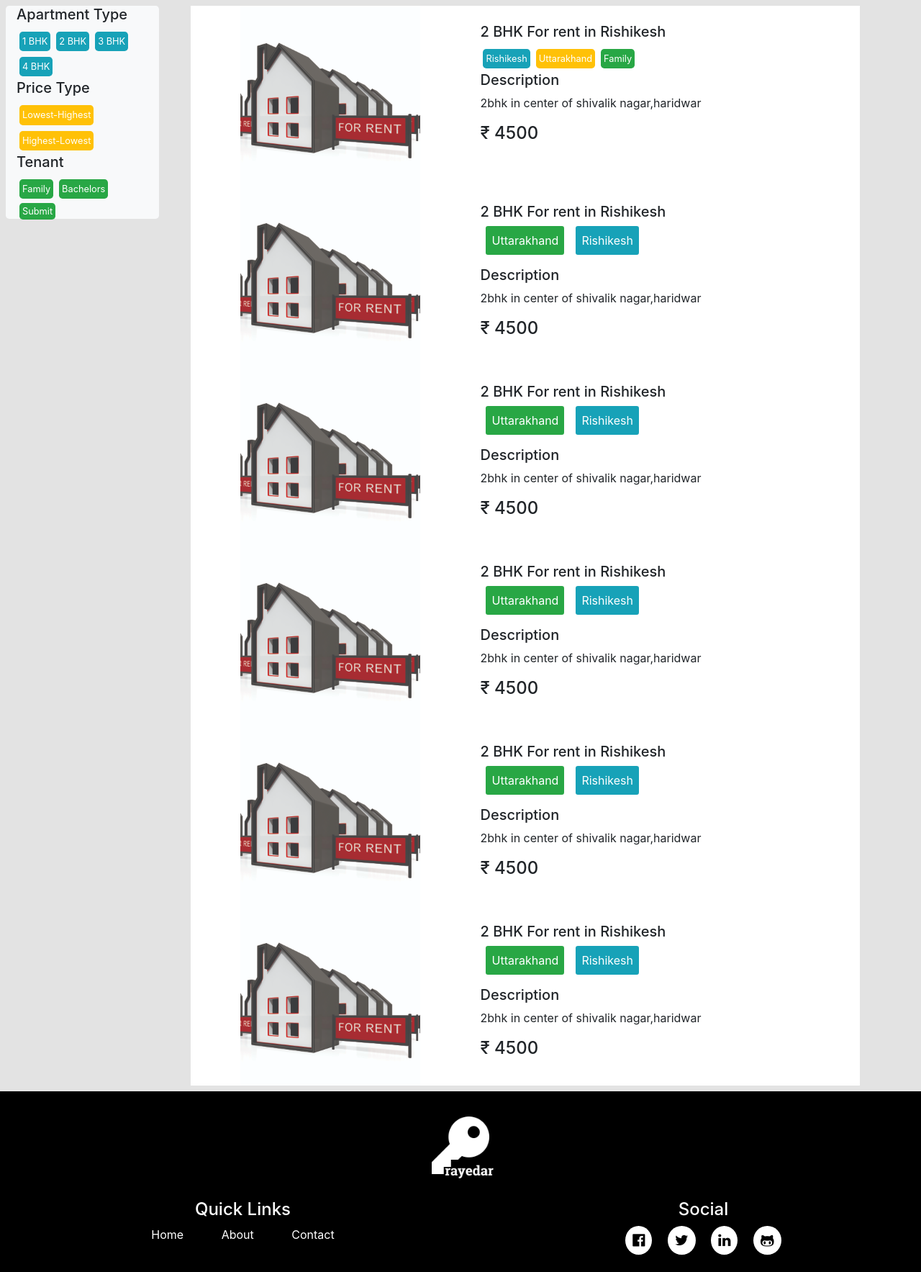
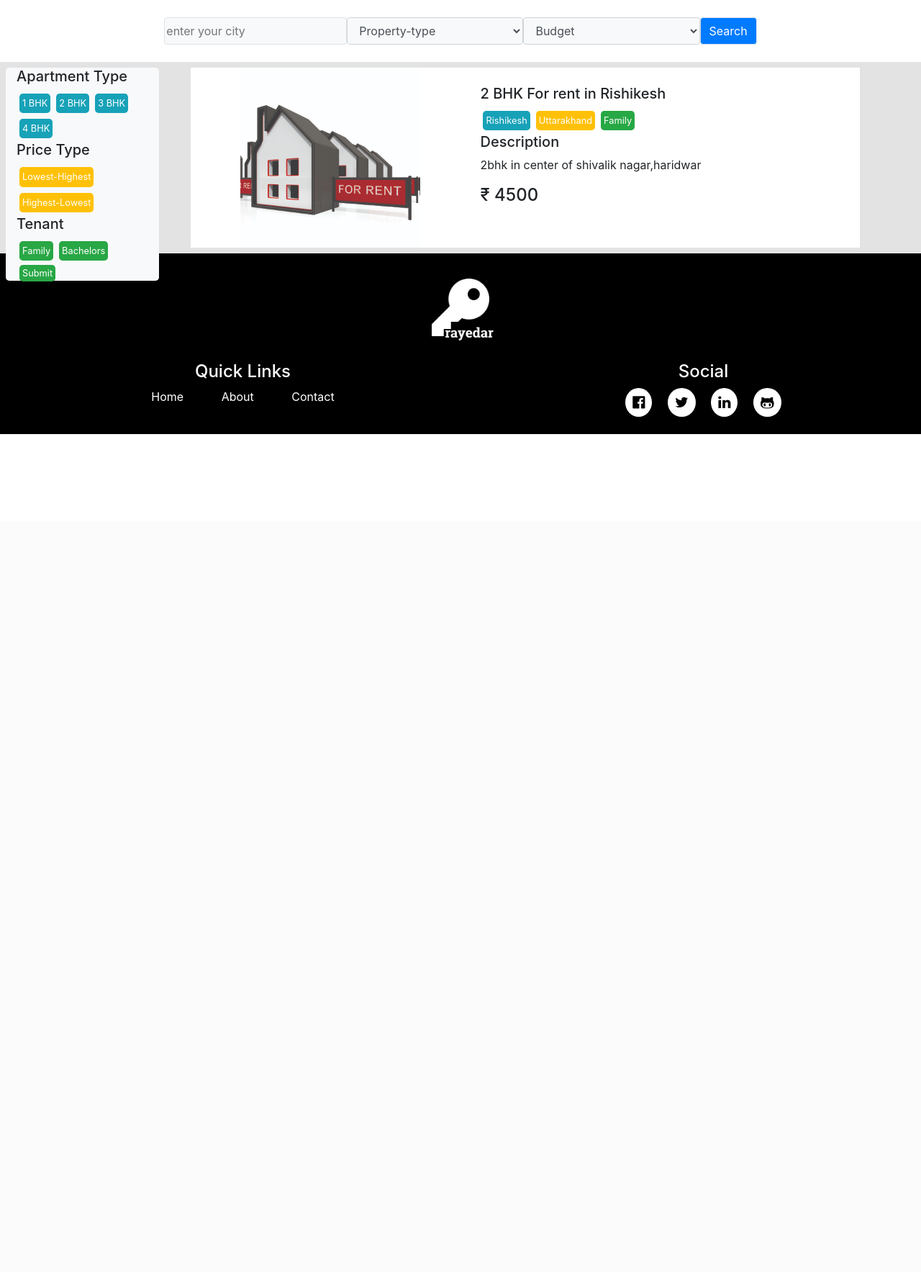
Before and after one commit to raturiji/College_project, a Flask app: template app/templates/searchList.html in a window 1280 px wide. Shown: the part 76-1843 px from the top of the page at 72% size. After the commit the page ends 679 px from the top, so only its background shows below. Run offline with Flask 2, Linux system fonts and the light colour scheme; the template is opened without the code that fills it, so the values that code supplies are empty; some libraries are stand-ins or nearby versions.

Commit message:
Create: Searchlist Template

```diff
--- a/app/templates/index.html
+++ b/app/templates/index.html
@@ -35,7 +35,7 @@
     <div
       class="search position-absolute w-100 h-100 d-flex justify-content-center align-items-center"
     >
-      <form class="d-flex"a>
+      <form class="d-flex" action="/searchlist">
         <input type="text" placeholder="enter your city" />
         <select class="form-control" id="exampleFormControlSelect1">
           <option>Property-type</option>
--- a/app/templates/layout.html
+++ b/app/templates/layout.html
@@ -69,7 +69,7 @@
       <h4>{{ message }}</h4>
     </div>
     {% endfor %} {% endif %} {% endwith %} {% block content %}{% endblock %}
-    <footer class="d-flex justify-content-around flex-column">
+    <footer class="d-flex justify-content-around flex-column sticky-bottom">
       <img src="{{ url_for('static',filename='images/logos.png') }}" class="mx-auto">
         <div class="d-flex justify-content-around">
           <div class="links">
@@ -89,7 +89,6 @@
 
           </div>
         </div>
-
       </footer>
     <script src="https://code.jquery.com/jquery-3.3.1.slim.min.js" integrity="sha384-q8i/X+965DzO0rT7abK41JStQIAqVgRVzpbzo5smXKp4YfRvH+8abtTE1Pi6jizo" crossorigin="anonymous"></script>
     <script src="https://cdnjs.cloudflare.com/ajax/libs/popper.js/1.14.7/umd/popper.min.js" integrity="sha384-UO2eT0CpHqdSJQ6hJty5KVphtPhzWj9WO1clHTMGa3JDZwrnQq4sF86dIHNDz0W1" crossorigin="anonymous"></script>
--- a/app/templates/searchList.html
+++ b/app/templates/searchList.html
@@ -1,4 +1,22 @@
 {% extends "layout.html" %} {% block content %}
+<form class="d-flex col-md-8 m-2 align my-4 mx-auto">
+    <input type="text" placeholder="enter your city" class="bg-light border rounded"/>
+    <select class="form-control bg-light" id="exampleFormControlSelect1"  >
+      <option>Property-type</option>
+      <option>1-Room Set</option>
+      <option>2-Room Set</option>
+      <option>3-Room Set</option>
+      <option>4-Room Set</option>
+    </select>
+    <select class="form-control bg-light" id="exampleFormControlSelect1">
+      <option>Budget</option>
+      <option>2500-5000</option>
+      <option>5000-7000</option>
+      <option>7000-10000</option>
+      <option>Above 10000</option>
+    </select>
+    <button class="border btn btn-primary">Search</button>
+  </form>
 <div class="searchList d-flex justiyy-content-center w-100 ">
     <div class="filter col-md-2 bg-light rounded-lg position-fixed m-2">
         <h5>Apartment Type</h5>
@@ -45,121 +63,6 @@
                 </div>
             </div>
         </div>
-        <div class="item d-flex justify-content-center">
-            <div class="item-image col-md-4">
-                <img
-                    src="{{ url_for('static',filename='images/apartment.jpeg') }}""
-                />
-            </div>
-            <div class="item-details m-4 col-md-6">
-                <div class="item-heading">
-                    <h5>2 BHK For rent in Rishikesh</h5>
-                </div>
-                <div class="item-location d-flex">
-                    <p class="p-2 bg-success text-white rounded-sm mx-2">Uttarakhand</p>
-                    <p class="p-2 bg-info text-white rounded-sm mx-2">Rishikesh</p>
-                </div>
-                <div class="item-description">
-                    <h5>Description</h5>
-                    <p class="text-bold">2bhk in center of shivalik nagar,haridwar</p>
-                </div>
-                <div class="item-price">
-                    <h4>&#x20B9 4500</h4>
-                </div>
-            </div>
-        </div>
-        <div class="item d-flex justify-content-center">
-            <div class="item-image col-md-4">
-                <img
-                    src="{{ url_for('static',filename='images/apartment.jpeg') }}""
-                />
-            </div>
-            <div class="item-details m-4 col-md-6">
-                <div class="item-heading">
-                    <h5>2 BHK For rent in Rishikesh</h5>
-                </div>
-                <div class="item-location d-flex">
-                    <p class="p-2 bg-success text-white rounded-sm mx-2">Uttarakhand</p>
-                    <p class="p-2 bg-info text-white rounded-sm mx-2">Rishikesh</p>
-                </div>
-                <div class="item-description">
-                    <h5>Description</h5>
-                    <p class="text-bold">2bhk in center of shivalik nagar,haridwar</p>
-                </div>
-                <div class="item-price">
-                    <h4>&#x20B9 4500</h4>
-                </div>
-            </div>
-        </div>
-        <div class="item d-flex justify-content-center">
-            <div class="item-image col-md-4">
-                <img
-                    src="{{ url_for('static',filename='images/apartment.jpeg') }}""
-                />
-            </div>
-            <div class="item-details m-4 col-md-6">
-                <div class="item-heading">
-                    <h5>2 BHK For rent in Rishikesh</h5>
-                </div>
-                <div class="item-location d-flex">
-                    <p class="p-2 bg-success text-white rounded-sm mx-2">Uttarakhand</p>
-                    <p class="p-2 bg-info text-white rounded-sm mx-2">Rishikesh</p>
-                </div>
-                <div class="item-description">
-                    <h5>Description</h5>
-                    <p class="text-bold">2bhk in center of shivalik nagar,haridwar</p>
-                </div>
-                <div class="item-price">
-                    <h4>&#x20B9 4500</h4>
-                </div>
-            </div>
-        </div>
-        <div class="item d-flex justify-content-center">
-            <div class="item-image col-md-4">
-                <img
-                    src="{{ url_for('static',filename='images/apartment.jpeg') }}""
-                />
-            </div>
-            <div class="item-details m-4 col-md-6">
-                <div class="item-heading">
-                    <h5>2 BHK For rent in Rishikesh</h5>
-                </div>
-                <div class="item-location d-flex">
-                    <p class="p-2 bg-success text-white rounded-sm mx-2">Uttarakhand</p>
-                    <p class="p-2 bg-info text-white rounded-sm mx-2">Rishikesh</p>
-                </div>
-                <div class="item-description">
-                    <h5>Description</h5>
-                    <p class="text-bold">2bhk in center of shivalik nagar,haridwar</p>
-                </div>
-                <div class="item-price">
-                    <h4>&#x20B9 4500</h4>
-                </div>
-            </div>
-        </div>
-        <div class="item d-flex justify-content-center">
-            <div class="item-image col-md-4">
-                <img
-                    src="{{ url_for('static',filename='images/apartment.jpeg') }}""
-                />
-            </div>
-            <div class="item-details m-4 col-md-6">
-                <div class="item-heading">
-                    <h5>2 BHK For rent in Rishikesh</h5>
-                </div>
-                <div class="item-location d-flex">
-                    <p class="p-2 bg-success text-white rounded-sm mx-2">Uttarakhand</p>
-                    <p class="p-2 bg-info text-white rounded-sm mx-2">Rishikesh</p>
-                </div>
-                <div class="item-description">
-                    <h5>Description</h5>
-                    <p class="text-bold">2bhk in center of shivalik nagar,haridwar</p>
-                </div>
-                <div class="item-price">
-                    <h4>&#x20B9 4500</h4>
-                </div>
-            </div>
-        </div>
     </div>
 </div>
 {% endblock %}
```
